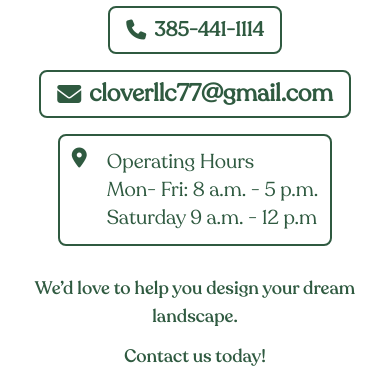
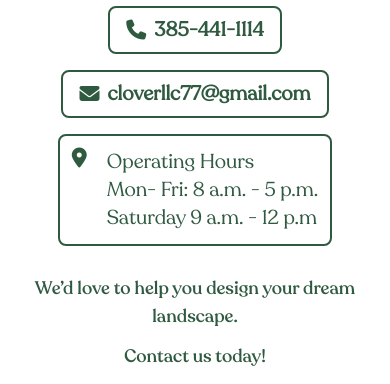
Before and after one commit to savannahcode/CloverIndustriesLLC, a website: page contact.html in a window 390 px wide. Shown: the part 350-734 px from the top of the page. Drawn offline with nearby package versions, Linux system fonts and the light colour scheme; files that its build step writes are made by us from their sources; files whose address does not match are found by name.

Commit message:
another contact fix

```diff
--- a/contact.html
+++ b/contact.html
@@ -96,7 +96,7 @@
       </a>
       <a href="mailto:cloverllc77@gmail.com" class="mb-4 mx-5">
         <button
-          class="btn btn-outline border-cloverGreen text-cloverGreen hover:bg-cloverGreen hover:border-cloverGreen text-2xl md:text-3xl lg:text-4xl border-2 hover:text-white group"
+          class="btn btn-outline border-cloverGreen text-cloverGreen hover:bg-cloverGreen hover:border-cloverGreen text-xl md:text-3xl lg:text-4xl border-2 hover:text-white group"
         >
           <i
             class="fa-solid fa-envelope text-cloverGreen group-hover:text-white"
```
